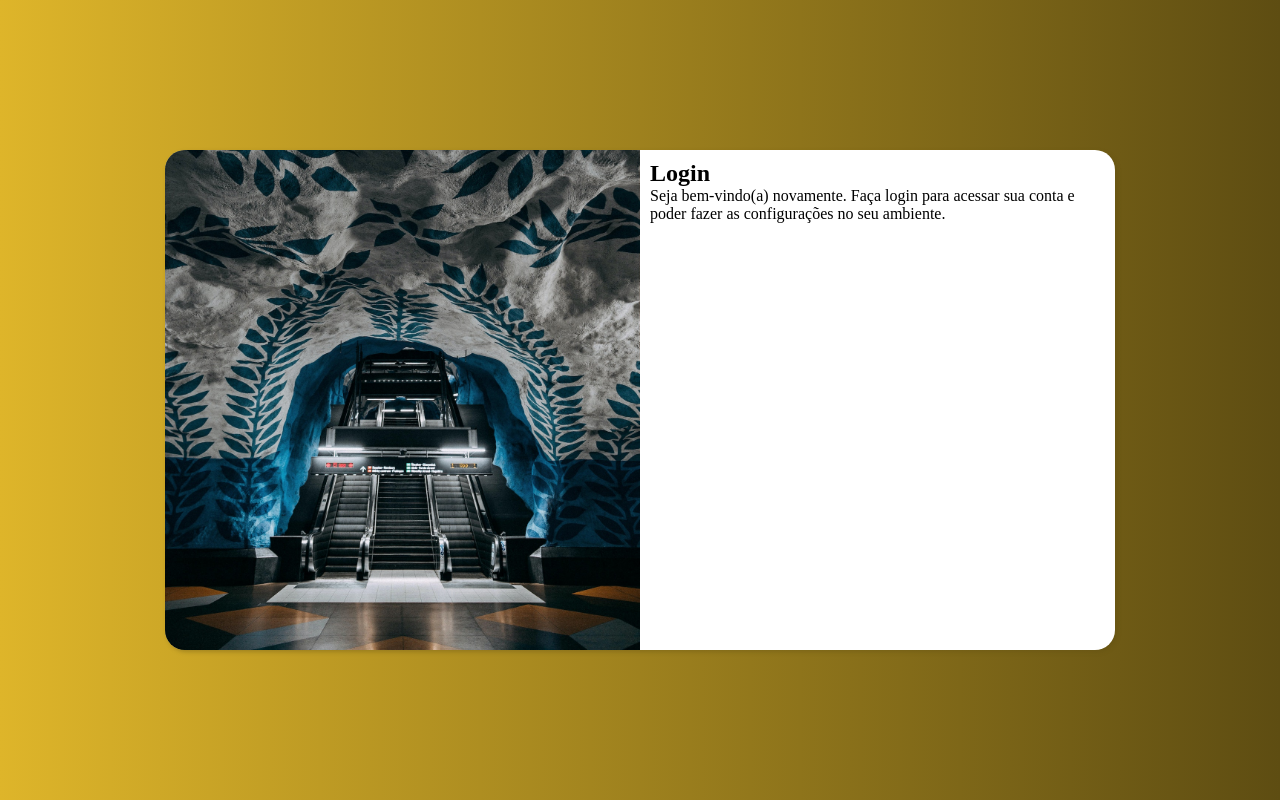
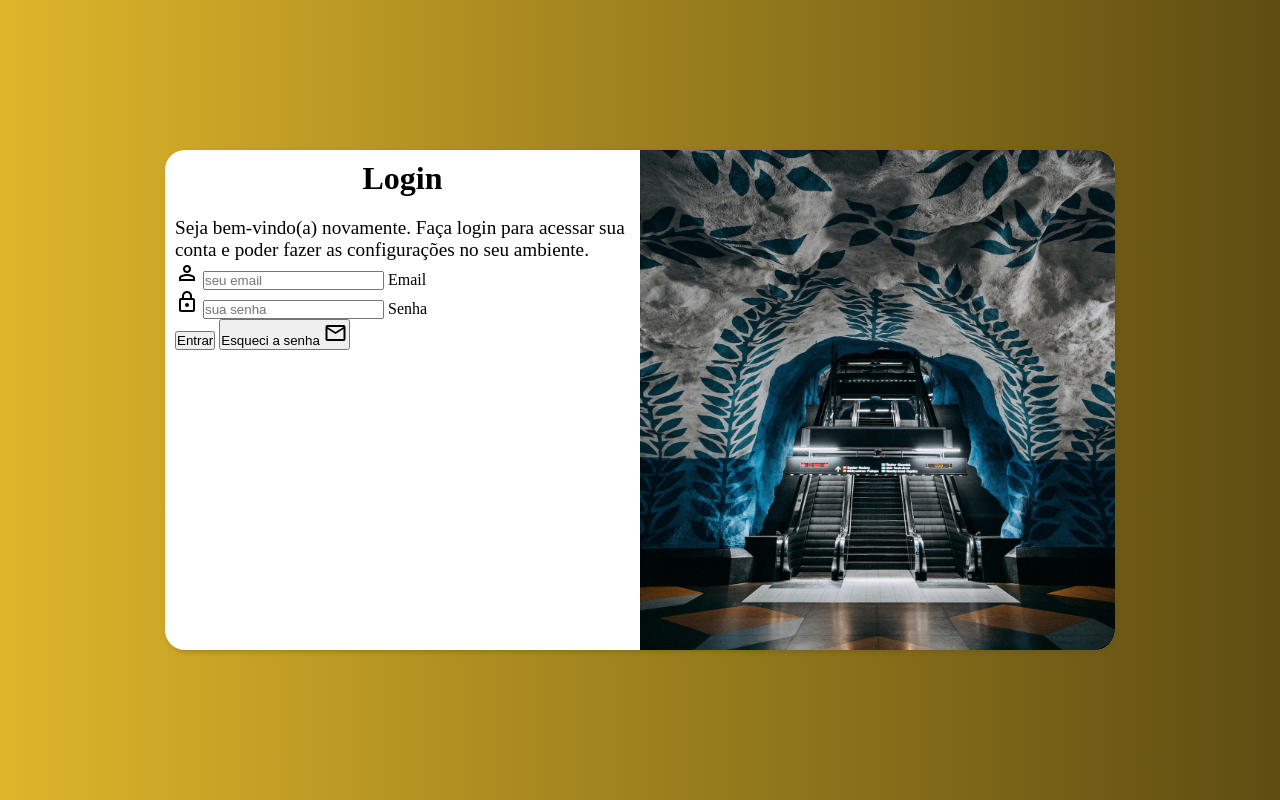
Before and after one commit to HigorBraga/projeto-login, a plain HTML site: page index.html in a window 1280 px wide. Drawn offline with nearby package versions, Linux system fonts and the light colour scheme.

Commit message:
Criando a base do formulario
Nesta atualização contém a criação base do formulário faltando a parte de estilo e mais algumas configurações.

```diff
--- a/css/mobile.css
+++ b/css/mobile.css
@@ -62,3 +62,14 @@ main {
     display: block;
     padding: 0.625em;
 }
+
+
+h1 {
+    text-align: center;
+    margin-bottom: 0.625em;
+}
+
+
+p {
+    font-size: 0.8em;
+}
--- a/css/outras-telas.css
+++ b/css/outras-telas.css
@@ -39,14 +39,23 @@
 
 
     #imagem {
-        float: left;
+        float: right;
         width: 50%;
         height: 100%;
     }
 
 
     #grupo-formulario {
-        float: right;
+        float: left;
         width: 50%;
     }
+
+    h1 {
+        font-size: 2em;
+    }
+
+
+    p {
+        font-size: 1.2em;
+    }
 }
--- a/index.html
+++ b/index.html
@@ -4,6 +4,8 @@
     <meta charset="UTF-8">
     <meta name="viewport" content="width=device-width, initial-scale=1.0">
     <title>Projeto Login</title>
+    <link rel="stylesheet" href="https://fonts.googleapis.com/css2?family=Material+Symbols+Outlined:opsz,wght,FILL,GRAD@20..48,100..700,0..1,-50..200" />
+    <link rel="stylesheet" href="https://fonts.googleapis.com/css2?family=Material+Symbols+Outlined:opsz,wght,FILL,GRAD@48,400,0,0" />
     <link rel="stylesheet" href="/css/mobile.css">
     <link rel="stylesheet" href="/css/outras-telas.css">
 </head>
@@ -18,7 +20,24 @@
                 <p>Seja bem-vindo(a) novamente. Faça login para acessar sua conta e poder fazer as configurações no seu ambiente.</p>
 
                 <form action="login.js" method="post" autocomplete="on">
+                    <div class="grupo-acesso">
+                        <span class="material-symbols-outlined">person</span>
+                        <input type="email" name="email" id="email" placeholder="seu email" autocomplete="email" required minlength="30">
+                        <label for="email">Email</label>
+                    </div>
 
+
+                    <div class="grupo-acesso">
+                        <span class="material-symbols-outlined">lock</span>
+                        <input type="password" name="senha" id="senha" placeholder="sua senha" autocomplete="current-password" required minlength="8" maxlength="15">
+                        <label for="senha">Senha</label>
+                    </div>
+
+
+                    <div class="grupo-botoes">
+                        <button type="submit" value="Entrar">Entrar</button>
+                        <button type="button">Esqueci a senha <span class="material-symbols-outlined">mail</span></button>
+                    </div>
                 </form>
             </div>
         </section>
```
